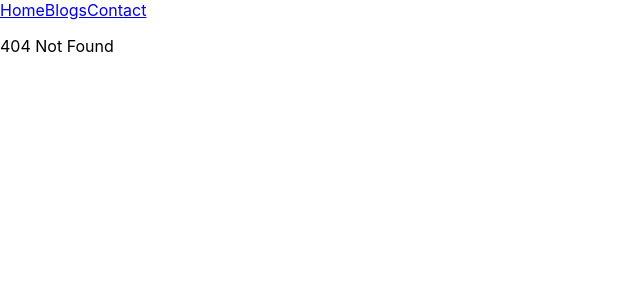
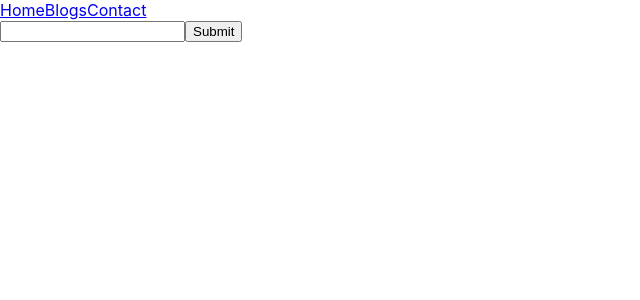
Before and after one commit to SajeebChakraborty/Routing_React_Js, a React (Create React App) app: page /setParameter in a window 1280 px wide. Before the commit this address had no page. Shown: the top 300 px of the page, without its empty margins (0-640 px from the left). Built offline with nearby package versions, Linux system fonts and the light colour scheme.

Commit message:
useLocation set state

```diff
--- a/src/App.js
+++ b/src/App.js
@@ -8,6 +8,8 @@ import Blogs from './components/Blogs';
 import Error from './components/Error';
 import Navbar from './components/Navbar';
 import Blog from './components/Blog';
+import BlogSearchParameter from './components/BlogSearchParameter';
+import SetBlogSearchParameter from './components/SetBlogSearchParameter';
 
 function App() {
   return (
@@ -22,6 +24,8 @@ function App() {
             <Route path="/" element={<Home />} />
             <Route path="/blogs" element={<Blogs />} />
             <Route path="/blogs/:title" element={<Blog />} />
+            <Route path="/blog" element={<BlogSearchParameter />} />
+            <Route path="/setParameter" element={<SetBlogSearchParameter />} />
             <Route path="/contact" element={<Contact />} />
             <Route path="*" element={<Error />} />
 
--- /dev/null
+++ b/src/components/BlogSearchParameter.js
@@ -0,0 +1,14 @@
+import React from 'react'
+
+import { useSearchParams } from 'react-router-dom'
+
+export default function BlogSearchParameter() {
+
+  const[searchParams, setSearchParams] = useSearchParams()
+
+  return (
+    <div>
+      <h1>{searchParams.get("id")}</h1>
+    </div>
+  )
+}
--- /dev/null
+++ b/src/components/SetBlogSearchParameter.js
@@ -0,0 +1,35 @@
+import React from 'react'
+import { useState } from 'react'
+
+import { useSearchParams } from 'react-router-dom'
+
+export default function SetBlogSearchParameter() {
+
+  const[searchParams, setSearchParams] = useSearchParams()
+
+  const[name, setName] = useState("")
+
+  const handleSubmit = (e) => {
+
+    e.preventDefault()
+    setSearchParams({name: name})
+
+    }
+
+
+  return (
+    <div>
+
+      <form onSubmit={handleSubmit}>
+
+        <input type="text" value={name} onChange={(e)=> setName(e.target.value)}/>
+
+        <button type="submit">Submit</button>
+
+
+      </form>
+
+
+    </div>
+  )
+}
```
